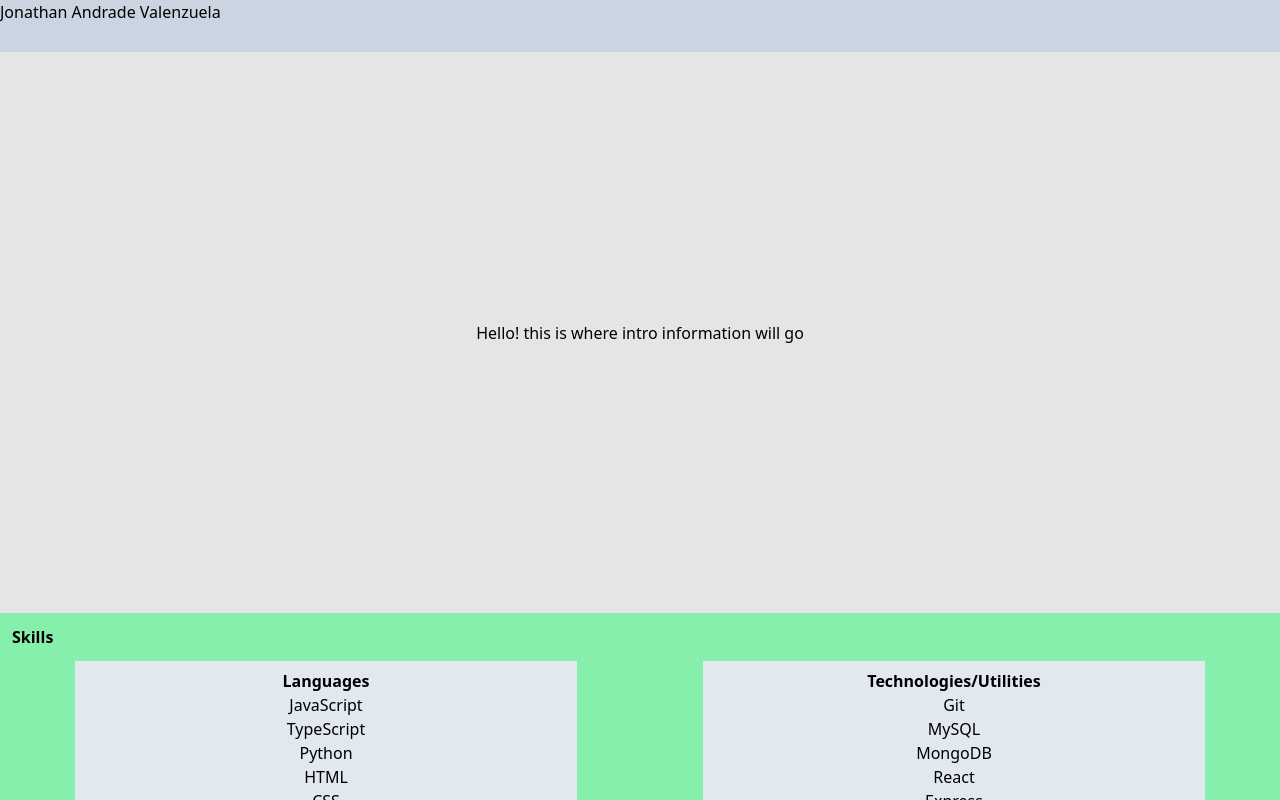
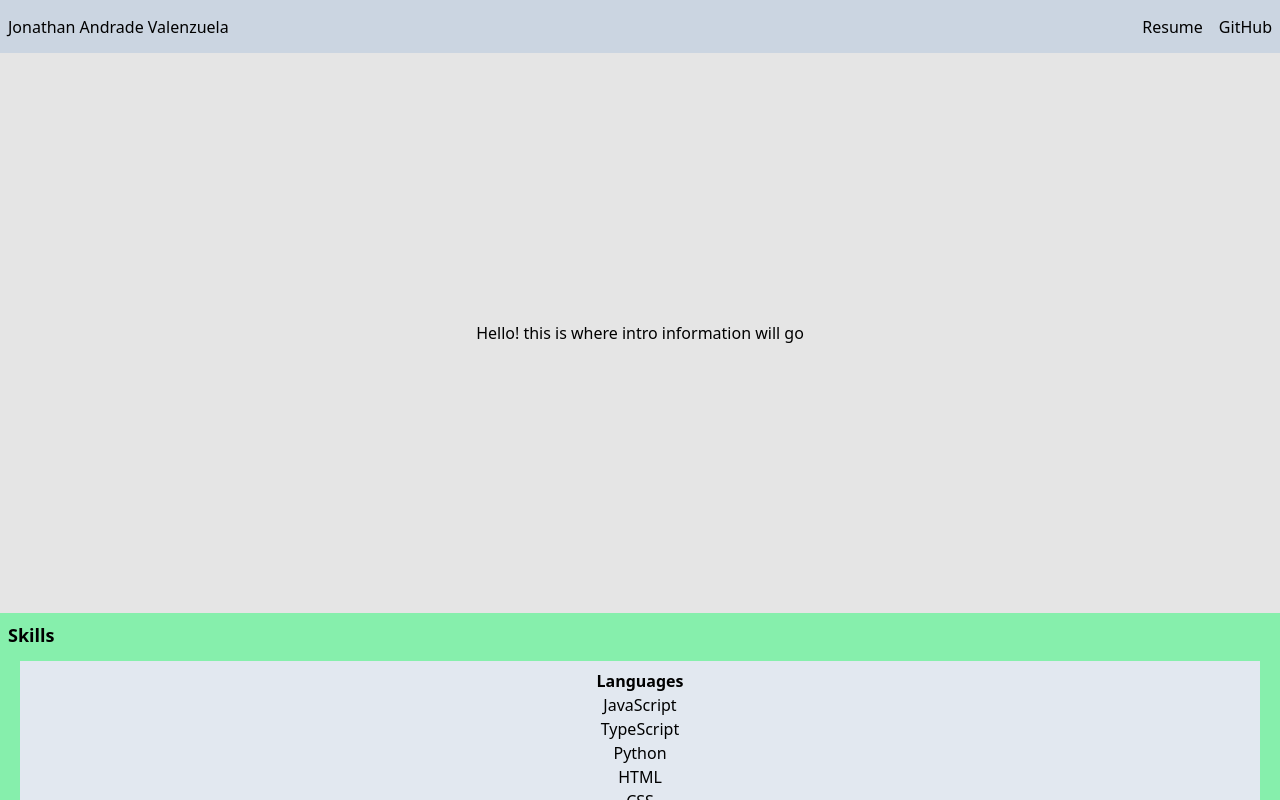
Before and after one commit to jmv1006/portfolio, a React (Vite) app: page / in a window 1280 px wide. Built offline with nearby package versions, Linux system fonts and the light colour scheme.

Commit message:
added languages and technologies

```diff
--- a/src/app/App.tsx
+++ b/src/app/App.tsx
@@ -1,10 +1,10 @@
 import Header from "../components/header"
 import Introduction from "../components/introduction"
 import Skills from "../components/skills"
-import Projects from "../components/projects"
+import Projects from "../components/projects/projects"
+import Contact from "../components/contact"
 
 function App() {
-
   return (
     <div className="w-screen h-screen m-0 flex flex-col items-center justify-start">
       <Header />
@@ -12,6 +12,7 @@ function App() {
         <Introduction />
         <Skills />
         <Projects />
+        <Contact />
       </div>
     </div>
   )
--- /dev/null
+++ b/src/components/contact.tsx
@@ -0,0 +1,9 @@
+const Contact = () => {
+    return (
+        <div className="w-full h-1/4 p-2 flex items-center justify-center bg-purple-300">
+            Contact Info
+        </div>
+    )
+}
+
+export default Contact
--- a/src/components/header.tsx
+++ b/src/components/header.tsx
@@ -1,8 +1,34 @@
+import { useState, useEffect } from "react";
+import Nav from "./nav";
+
 const Header = () => {
+    const [navToggled, setNavToggled] = useState(false);
+    const [matches, setMatches] = useState(
+        window.matchMedia("(min-width: 550px)").matches
+    )
+
+    useEffect(() => {
+        window
+            .matchMedia("(min-width: 550px)")
+            .addEventListener('change', e => setMatches(e.matches));
+    }, []);
+
+    const toggleNav = () => {
+        if (navToggled) return setNavToggled(navToggled => false)
+        setNavToggled(navToggled => true)
+    };
 
     return (
-        <div className="w-full h-14 bg-slate-300">
+        <div className="w-full h-14 p-2 flex items-center justify-between bg-slate-300">
             Jonathan Andrade Valenzuela
+            {matches &&
+                <div className="flex gap-4">
+                    <div className="hover:underline cursor-pointer">Resume</div>
+                    <div className="hover:underline cursor-pointer">GitHub</div>
+                </div>
+            }
+            {!matches && <button onClick={toggleNav}>TTT</button>}
+            {navToggled && <Nav toggle={toggleNav} />}
         </div>
     )
 };
--- /dev/null
+++ b/src/components/nav.tsx
@@ -0,0 +1,15 @@
+const Nav = ({ toggle }: any) => {
+    return (
+        <div className="fixed w-screen p-3 top-0 left-0 h-screen flex flex-col items-center justify-start text-white bg-slate-500/95">
+            <div className="w-full flex items-center justify-end">
+                <button onClick={toggle}>X</button>
+            </div>
+            <div className="w-full h-full flex flex-col items-center gap-3 justify-center">
+                <div className="text-4xl hover:underline cursor-pointer">Github</div>
+                <div className="text-4xl hover:underline cursor-pointer">Resume</div>
+            </div>
+        </div>
+    )
+}
+
+export default Nav
--- a/src/components/projects.tsx
+++ /dev/null
@@ -1,9 +0,0 @@
-const Projects = () => {
-    return (
-        <div className="w-full h-3/5 bg-blue-200">
-            Projects
-        </div>
-    )
-}
-
-export default Projects
--- /dev/null
+++ b/src/components/projects/individual-project.tsx
@@ -0,0 +1,15 @@
+import IProject from "../../interfaces/project"
+
+type ProjectProps = {
+    project: IProject
+}
+const Project = ({ project }: ProjectProps) => {
+    return (
+        <div className="w-full h-56 bg-green-400">
+            {project.name}
+            <div>{project.description}</div>
+        </div>
+    )
+}
+
+export default Project
--- /dev/null
+++ b/src/components/projects/projects.tsx
@@ -0,0 +1,21 @@
+import projects from "../../data/projects"
+import IProject from "../../interfaces/project";
+import Project from "./individual-project";
+
+const Projects = () => {
+
+    const mappedProjects = projects.map((project: IProject) =>
+        <Project key={project.name} project={project} />
+    );
+
+    return (
+        <div className="w-full p-2 bg-blue-200">
+            <div className="text-lg font-bold">Projects</div>
+            <div id="projectsContainer" className="w-full flex flex-col justify-around gap-2 p-2 border-2 border-red-500">
+                {mappedProjects}
+            </div>
+        </div>
+    )
+}
+
+export default Projects
--- a/src/components/skills.tsx
+++ b/src/components/skills.tsx
@@ -1,30 +1,32 @@
 const Skills = () => {
+    const languages = ['JavaScript', 'TypeScript', 'Python', 'HTML', 'CSS']
+    const technologies = ['React', 'Express', 'Git', 'MySQL', 'MongoDB', "AWS: RDS, S3", "Styled Components"]
+
+    const mappedLanguages = languages.map((language: string) =>
+        <li key={language}>{language}</li>
+    );
+
+    const mappedTechnologies = technologies.map((technology: string) =>
+        <li key={technology}>{technology}</li>
+    );
+
     return (
-        <div className="w-full p-3 flex flex-col gap-3 bg-green-300">
-            <strong>Skills</strong>
-            <div className="w-full flex items-start justify-around">
-                <div className="w-2/5 p-2 flex flex-col justify-start items-center bg-slate-200">
+        <div className="w-full p-2 flex flex-col items-start bg-green-300">
+            <div className="text-lg font-bold">Skills</div>
+            <div className="w-full flex flex-col gap-2 p-3 items-center justify-around">
+                <div className="w-full p-2 flex flex-col justify-start items-center bg-slate-200">
                     <strong>Languages</strong>
                     <div className="w-full flex items-start justify-center">
                         <ul className="flex flex-col items-center">
-                            <li>JavaScript</li>
-                            <li>TypeScript</li>
-                            <li>Python</li>
-                            <li>HTML</li>
-                            <li>CSS</li>
+                            {mappedLanguages}
                         </ul>
                     </div>
                 </div>
-                <div className="w-2/5 p-2 flex flex-col justify-start items-center bg-slate-200">
+                <div className="w-full p-2 flex flex-col justify-start items-center bg-slate-200">
                     <strong>Technologies/Utilities</strong>
                     <div className="w-full flex items-start justify-center">
                         <ul className="flex flex-col items-center">
-                            <li>Git</li>
-                            <li>MySQL</li>
-                            <li>MongoDB</li>
-                            <li>React</li>
-                            <li>Express</li>
-                            <li>AWS: RDS, S3</li>
+                            {mappedTechnologies}
                         </ul>
                     </div>
                 </div>
--- /dev/null
+++ b/src/data/projects.ts
@@ -0,0 +1,16 @@
+const projects = [
+  {
+    name: "Odinbook",
+    description: "description here",
+  },
+  {
+    name: "Chatter",
+    description: "description here",
+  },
+  {
+    name: "Knights Travails",
+    description: "description here",
+  },
+];
+
+export default projects;
--- /dev/null
+++ b/src/interfaces/project.ts
@@ -0,0 +1,6 @@
+interface IProject {
+  name: string;
+  description: string;
+}
+
+export default IProject;
```
